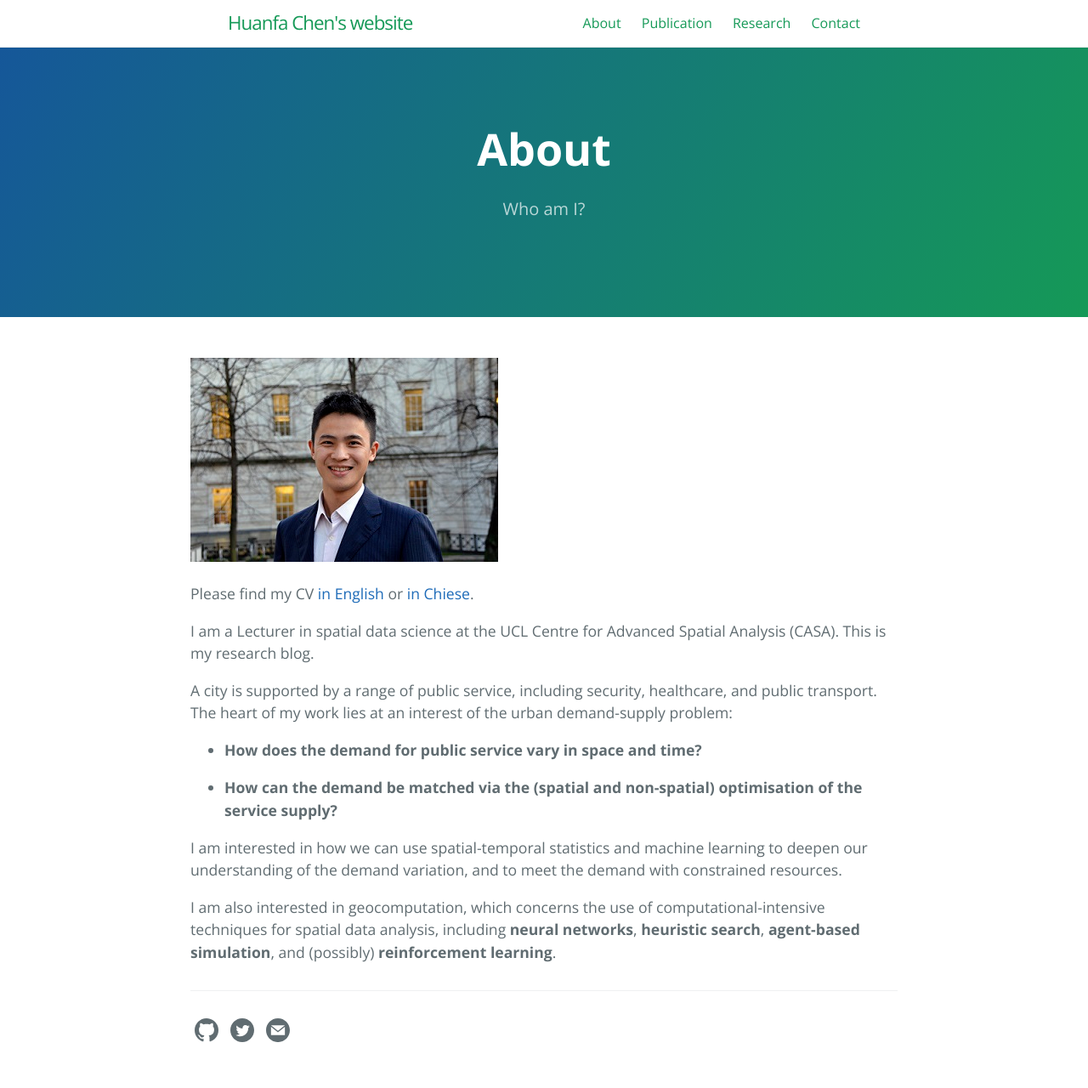
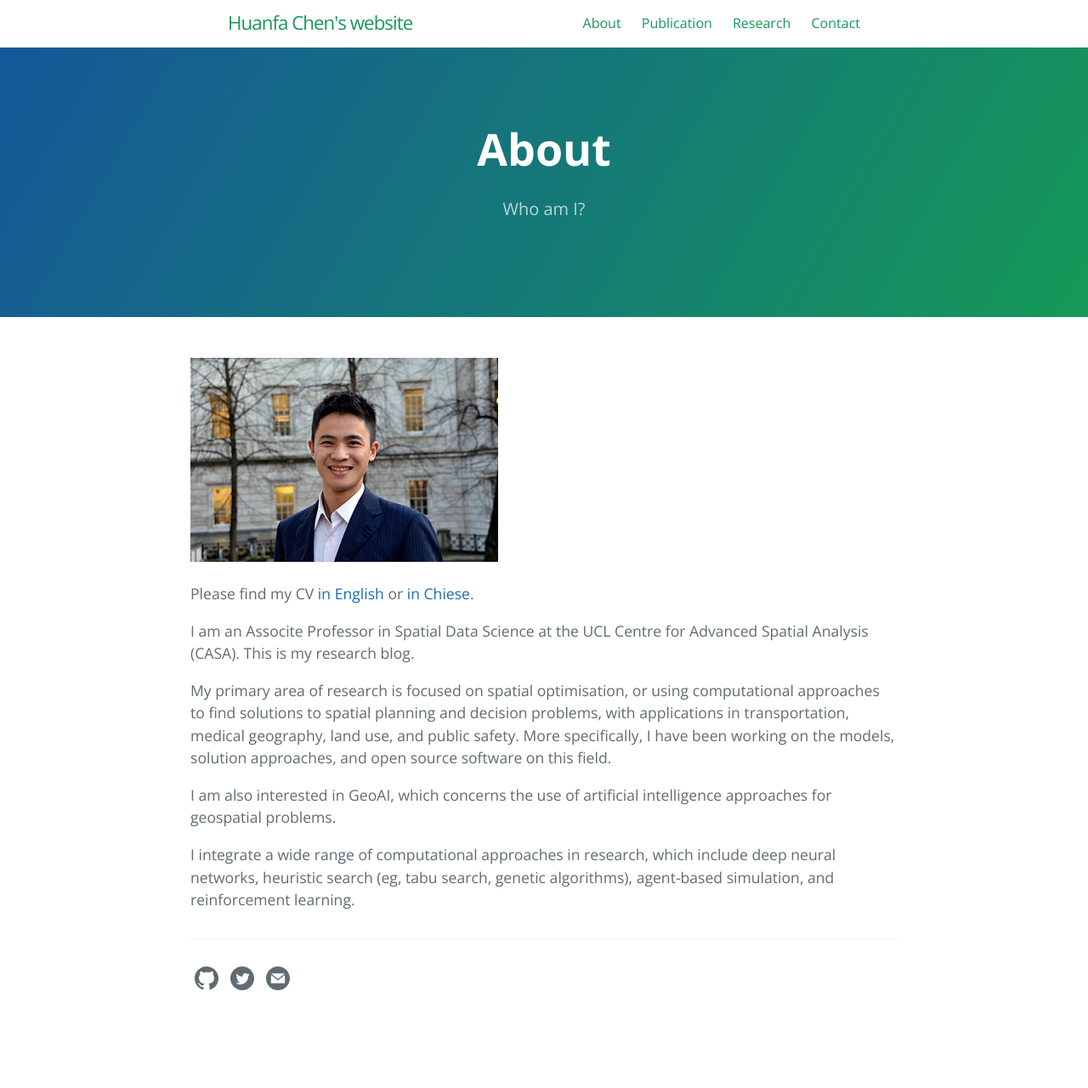
Before and after one commit to huanfachen/huanfac.github.io, a Jekyll site: the page built from about.md, in a window 1280 px wide. Shown: the whole page at 85% size. Built offline with Jekyll 4.4.1, drawn with Linux system fonts in a browser that asks for light colours; after the commit the page ends 1219 px from its top, so only the background shows below that.

Commit message:
update about page

```diff
--- a/about.md
+++ b/about.md
@@ -11,14 +11,10 @@
 
 Please find my CV [in English](Huanfa_CV_20220214.pdf) or [in Chiese](Huanfa_CV_Chinese_20220214.pdf).
 
-I am a Lecturer in spatial data science at the UCL Centre for Advanced Spatial Analysis (CASA). This is my research blog.
+I am an Associte Professor in Spatial Data Science at the UCL Centre for Advanced Spatial Analysis (CASA). This is my research blog.
 
-A city is supported by a range of public service, including security, healthcare, and public transport. The heart of my work lies at an interest of the urban demand-supply problem:
+My primary area of research is focused on spatial optimisation, or using computational approaches to find solutions to spatial planning and decision problems, with applications in transportation, medical geography, land use, and public safety. More specifically, I have been working on the models, solution approaches, and open source software on this field.
 
-* **How does the demand for public service vary in space and time?**
+I am also interested in GeoAI, which concerns the use of artificial intelligence approaches for geospatial problems.
 
-* **How can the demand be matched via the (spatial and non-spatial) optimisation of the service supply?**
-
-I am interested in how we can use spatial-temporal statistics and machine learning to deepen our understanding of the demand variation, and to meet the demand with constrained resources.
-
-I am also interested in geocomputation, which concerns the use of computational-intensive techniques for spatial data analysis, including **neural networks**, **heuristic search**, **agent-based simulation**, and (possibly) **reinforcement learning**.
+I integrate a wide range of computational approaches in research, which include deep neural networks, heuristic search (eg, tabu search, genetic algorithms), agent-based simulation, and reinforcement learning.
```
